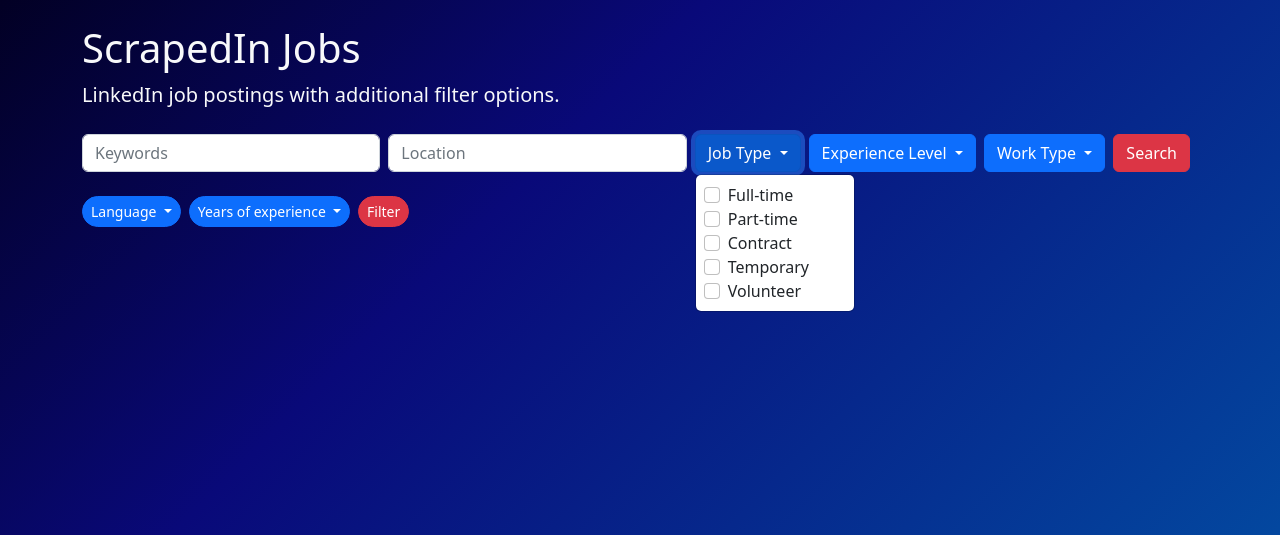
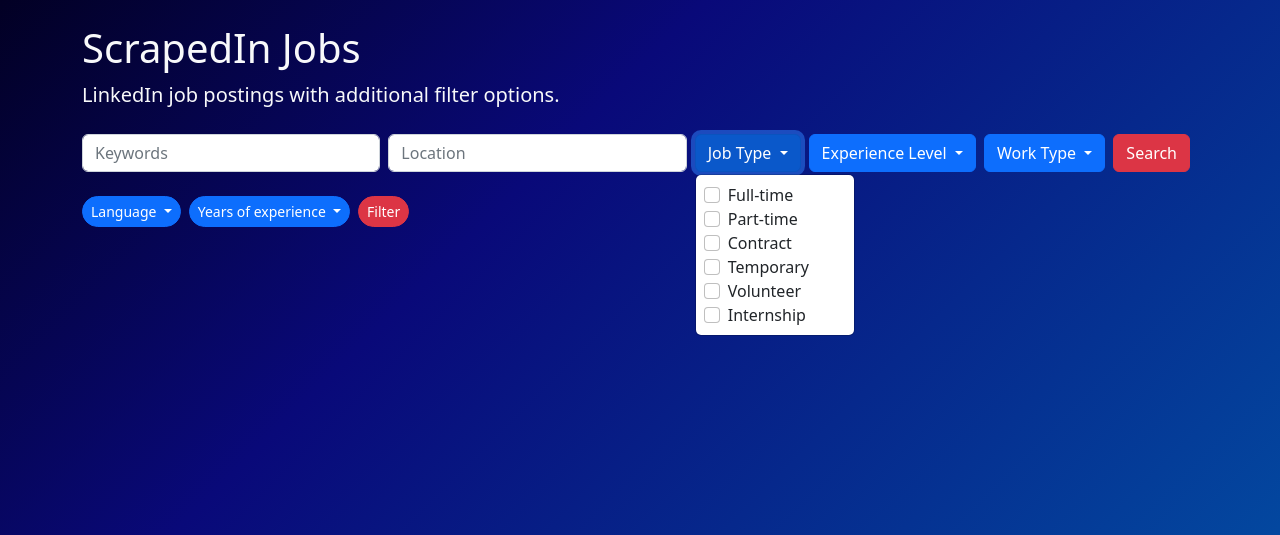
Before and after one commit to yetra/scrapedin-jobs, a Python web app: template scrapedin/templates/jobs.html in a window 1280 px wide, after a click on "Job Type". Shown: the top 535 px of the page. Run offline with Jinja, Linux system fonts and the light colour scheme; the template is opened without the code that fills it, so the values that code supplies are empty.

Commit message:
Add Internship job type

```diff
--- a/scrapedin/templates/jobs.html
+++ b/scrapedin/templates/jobs.html
@@ -69,6 +69,14 @@
                     <input class="form-check-input" type="checkbox" name="job_type" value="V" id="JTV">
                     <label class="form-check-label" for="JTV">
                       Volunteer
+                    </label>
+                  </div>
+                </li>
+                <li>
+                  <div class="form-check">
+                    <input class="form-check-input" type="checkbox" name="job_type" value="I" id="JTI">
+                    <label class="form-check-label" for="JTI">
+                      Internship
                     </label>
                   </div>
                 </li>
```
Also changed, not shown: scrapedin/templates/index.html (+8 -0 lines).
